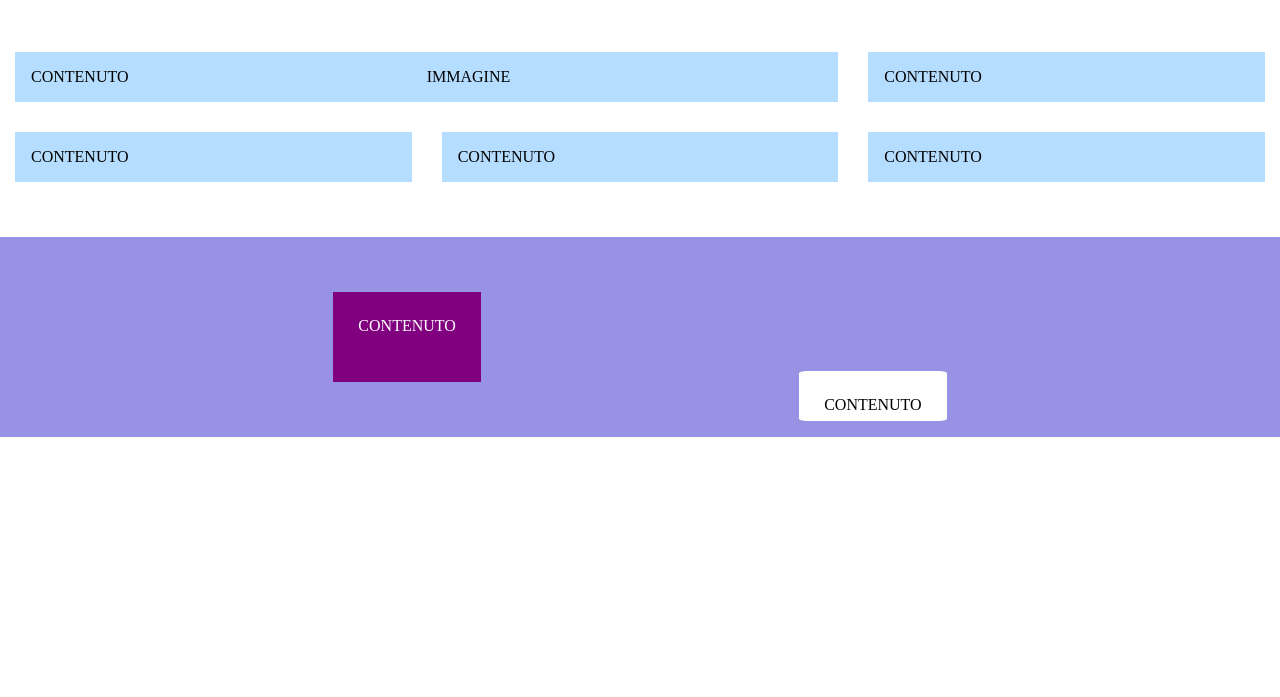
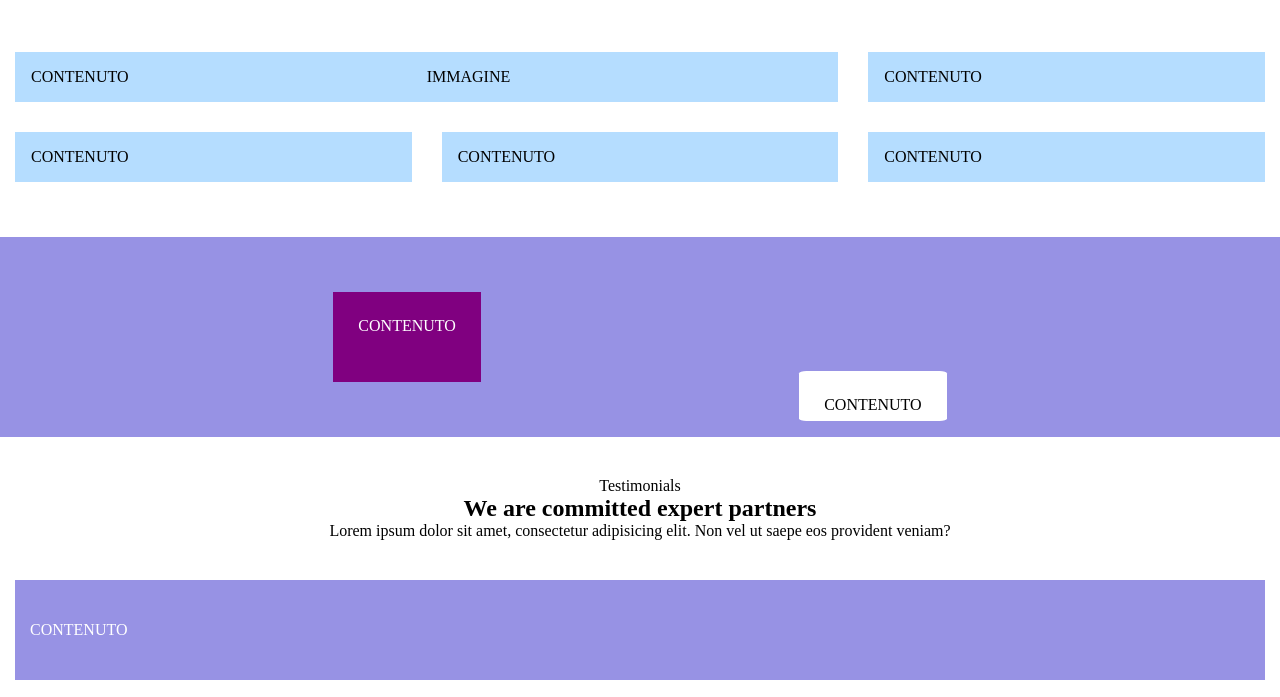
Before and after one commit to mielecarmine/htmlcss-responsive-layout, a plain HTML site: page index.html in a window 1280 px wide. Shown: the part 71-768 px from the top of the page. Drawn offline with Linux system fonts and the light colour scheme.

Commit message:
feat: testimonials section

```diff
--- a/css/style.css
+++ b/css/style.css
@@ -138,6 +138,32 @@ a {
 
 /* SECTION TESTIMONIALS */
 
+#testimonials {
+  margin: 40px 0;
+
+  /* debug */
+  height: 200px;
+}
+
 #testimonials .container {
   text-align: center;
+
+  /* debug */
+  height: 200px;
 }
+
+#testimonials .text {
+  margin-bottom: 40px;
+}
+
+#testimonials .card {
+  background-color: var(--purple);
+  color: white;
+  display: flex;
+  align-items: center;
+  margin: 20px 0;
+  padding: 15px;
+
+  /* debug */
+  height: 100px;
+}
--- a/index.html
+++ b/index.html
@@ -58,9 +58,23 @@
       </section>
       <!-- END OF SECTION PLANNING -->
 
+      <!-- SECTION TESTIMONIALS -->
       <section id="testimonials">
-        <div class="container"></div>
+        <div class="container">
+          <div class="text">
+            <span>Testimonials</span><br />
+            <h2>We are committed expert partners</h2>
+            <p>
+              Lorem ipsum dolor sit amet, consectetur adipisicing elit. Non vel
+              ut saepe eos provident veniam?
+            </p>
+          </div>
+          <div class="card">CONTENUTO</div>
+          <div class="card">CONTENUTO</div>
+          <div class="card">CONTENUTO</div>
+        </div>
       </section>
+      <!-- END OF SECTION TESTIMONIALS -->
     </main>
   </body>
 </html>
```
